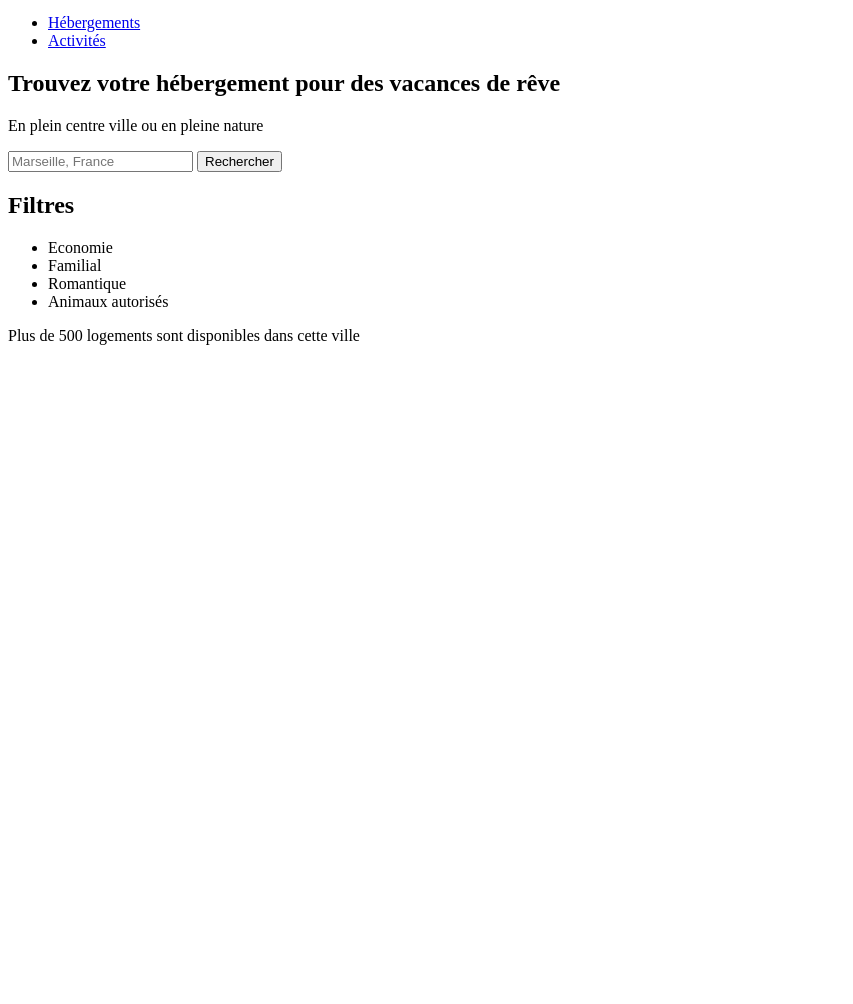
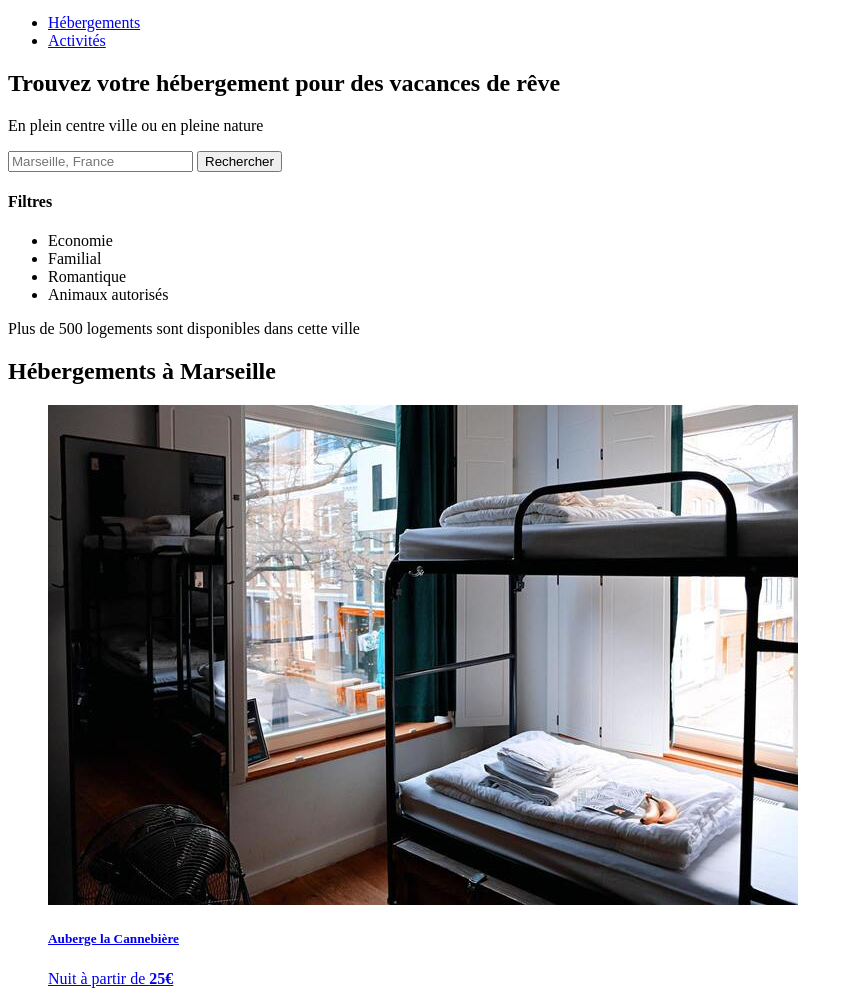
Before and after one commit to LauffenburgerSergei/LauffenburgerSergei.P2, a plain HTML site: page index.html in a window 1280 px wide. Shown: the part 59-1063 px from the top of the page, without its empty margins (0-853 px from the left). Before the commit the page ends 800 px from the top, so only its background shows below. Drawn offline with Linux system fonts and the light colour scheme.

Commit message:
creation premiere fiche hotel

```diff
--- a/index.html
+++ b/index.html
@@ -28,6 +28,7 @@
     <!--header-->
     <!---main-->
     <main>
+      <!--search bar-->
       <section id="search_bar">
         <h1>Trouvez votre hébergement pour des vacances de rêve</h1>
         <p>En plein centre ville ou en pleine nature</p>
@@ -45,8 +46,9 @@
           </button>
         </form>
       </section>
+      <!--Filtres-->
       <section id="filters">
-        <h2>Filtres</h2>
+        <h4>Filtres</h4>
         <ul>
           <li><!-- icon -->Economie</li>
           <li><!-- icon -->Familial</li>
@@ -57,6 +59,28 @@
           <!-- icon -->Plus de 500 logements sont disponibles dans cette ville
         </p>
       </section>
+      <!--Hébergements-->
+      <section id="Accommodation">
+        <h1>Hébergements à Marseille</h1>
+          <article>
+            <a href="#">
+              <figure>
+                <img src="./assets/images/hebergements/4_small/marcus-loke-WQJvWU_HZFo-unsplash.jpg" alt="lit superposé avec vue sur la rue" />
+                <figcaption>
+                  <h5>Auberge la Cannebière</h5>
+                  <p>Nuit à partir de <strong>25€</strong></p>
+                  <div>
+                    <i><!--icon--></i>
+                    <i><!--icon--></i>
+                    <i><!--icon--></i>
+                    <i><!--icon--></i>
+                    <i><!--icon--></i>
+                  </div>
+                </figcaption>
+              </figure>
+            </a>
+          </article>
+      </section>
     </main>
     <!--main-->
     <!--footer-->
```
